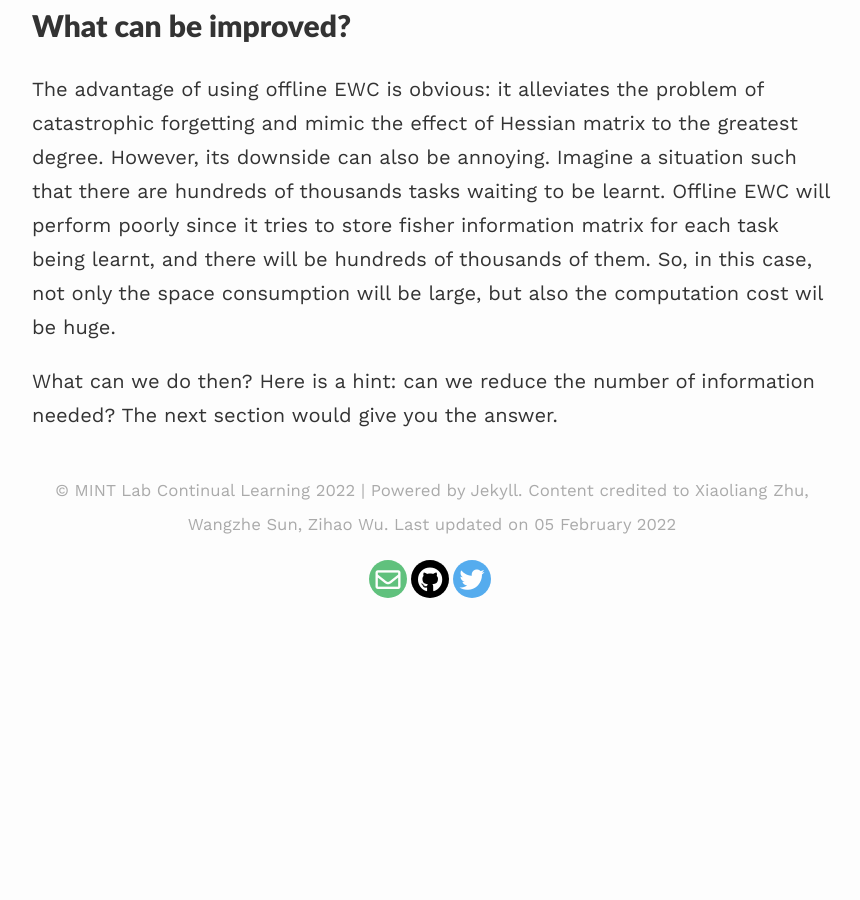
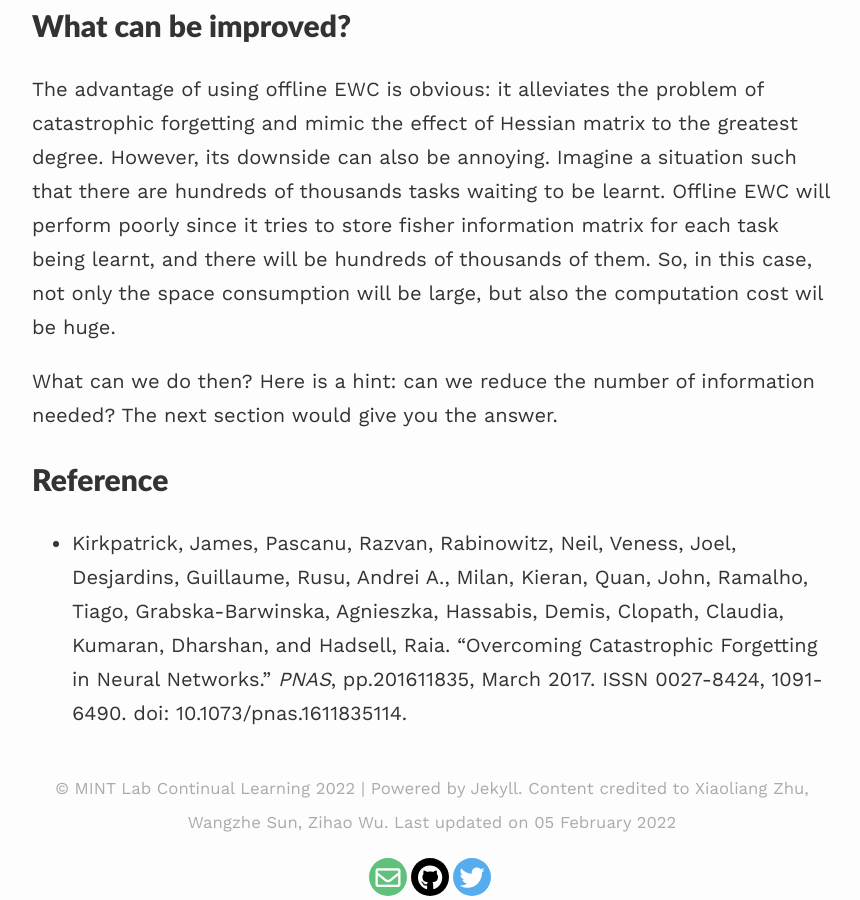
Before and after one commit to zxllxz2/continual_learning, a Jekyll site: the page built from docs/_projects/3_project.md, in a window 1280 px wide and 900 px high, scrolled down 8137 px. Shown: the whole window, without its empty margins (208-1068 px from the left). Built offline with Jekyll 4.4.1, drawn with Linux system fonts in a browser that asks for light colours; nearby versions of some CDN libraries; before the commit the page ends 8739 px from its top, so only the background shows below that; some of the changed text lies outside the part shown.

```diff
--- a/docs/_projects/3_project.md
+++ b/docs/_projects/3_project.md
@@ -16,7 +16,7 @@ penalize features that are critical to previous tasks severely while penalizing
 
 
 Idea behind EWC
-============
+-------
 
 EWC tackles the problem from a probabilistic perspective. Assume that we are trying to continually learn from a collection of datasets, D. The
 conditional probability that we are trying to optimize would be *<span>log p(&theta; | D)</span>*. Let's first consider the two-task case.
@@ -81,7 +81,7 @@ MAP then gives the loss function *<span>L</span>* that we should minimize in EWC
 
 
 Offline EWC
-============
+-------
 
 Obviously, it is uncommon for real world to contain only two tasks. So, now, we will step into multi-task continual learning.
 Offline EWC is the first multi-task technique we'll explore.
@@ -98,8 +98,8 @@ Typically, the *<span>&lambda;</span>* value used for each task will be set to b
 individually for particular uses.
 
 
-Implementation of offline EWC
-============
+Implementation of Offline EWC
+-------
 
 The offline EWC is implemented below using pytorch
 
@@ -160,8 +160,8 @@ class OfflineEWC:
         return loss_values_x1
 ~~~
 
-Demo of offline EWC
-============
+Demo of Offline EWC
+------
 
 Next, we will try to convince you that offline EWC works through an example of four individual tasks. The data on which we're trying to train
 continually is the following, and we will be using a 4-hidden-layer MLP with perceptron number of 1, 100, 100, 100, 100, and 1.
@@ -192,12 +192,13 @@ Task 4:
 
 
 What can be improved?
-============
+-----------
 
 The advantage of using offline EWC is obvious: it alleviates the problem of catastrophic forgetting and mimic the effect
-of Hessian matrix to the greatest degree. However, its downside can also be annoying. Imagine a situation such that there are hundreds of thousands
-tasks waiting to be learnt. Offline EWC will perform poorly since it tries to store fisher information matrix for each task being
-learnt, and there will be hundreds of thousands of them. So, in this case, not only the space consumption will be large, but also the
-computation cost wil be huge.
+of Hessian matrix to the greatest degree. However, its downside can also be annoying. Imagine a situation such that there are hundreds of thousands tasks waiting to be learnt. Offline EWC will perform poorly since it tries to store fisher information matrix for each task being learnt, and there will be hundreds of thousands of them. So, in this case, not only the space consumption will be large, but also the computation cost wil be huge.
 
 What can we do then? Here is a hint: can we reduce the number of information needed? The next section would give you the answer.
+
+Reference
+------
+- Kirkpatrick, James, Pascanu, Razvan, Rabinowitz, Neil, Veness, Joel, Desjardins, Guillaume, Rusu, Andrei A., Milan, Kieran, Quan, John, Ramalho, Tiago, Grabska-Barwinska, Agnieszka, Hassabis, Demis, Clopath, Claudia, Kumaran, Dharshan, and Hadsell, Raia. "Overcoming Catastrophic Forgetting in Neural Networks." *PNAS*, pp.201611835, March 2017. ISSN 0027-8424, 1091-6490. doi: 10.1073/pnas.1611835114.
```
Also changed, not shown: docs/_projects/1_project.md (+1 -2 lines), docs/_projects/6_project.md (+19 -3 lines), docs/assets/images/trust_region.jpg (added).
